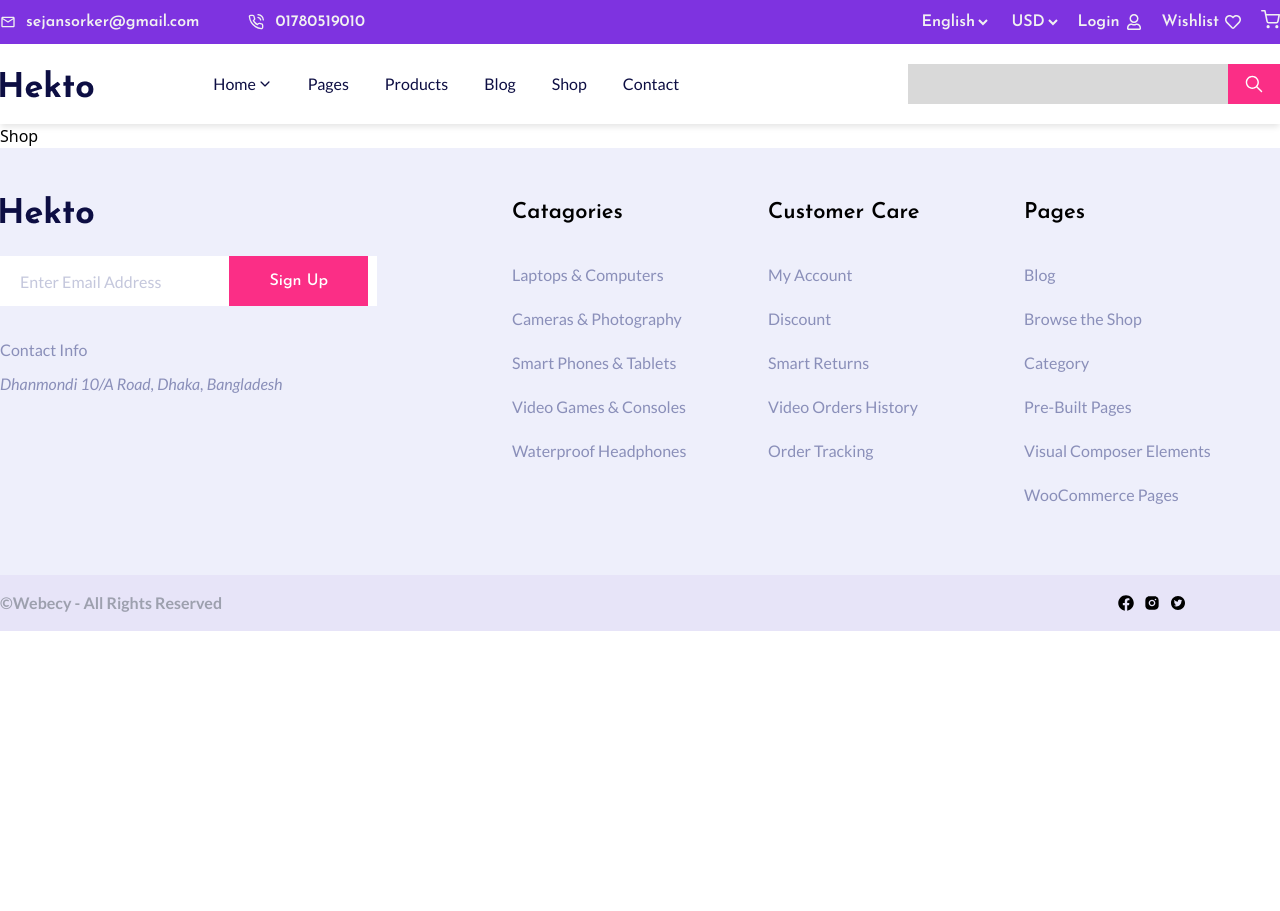
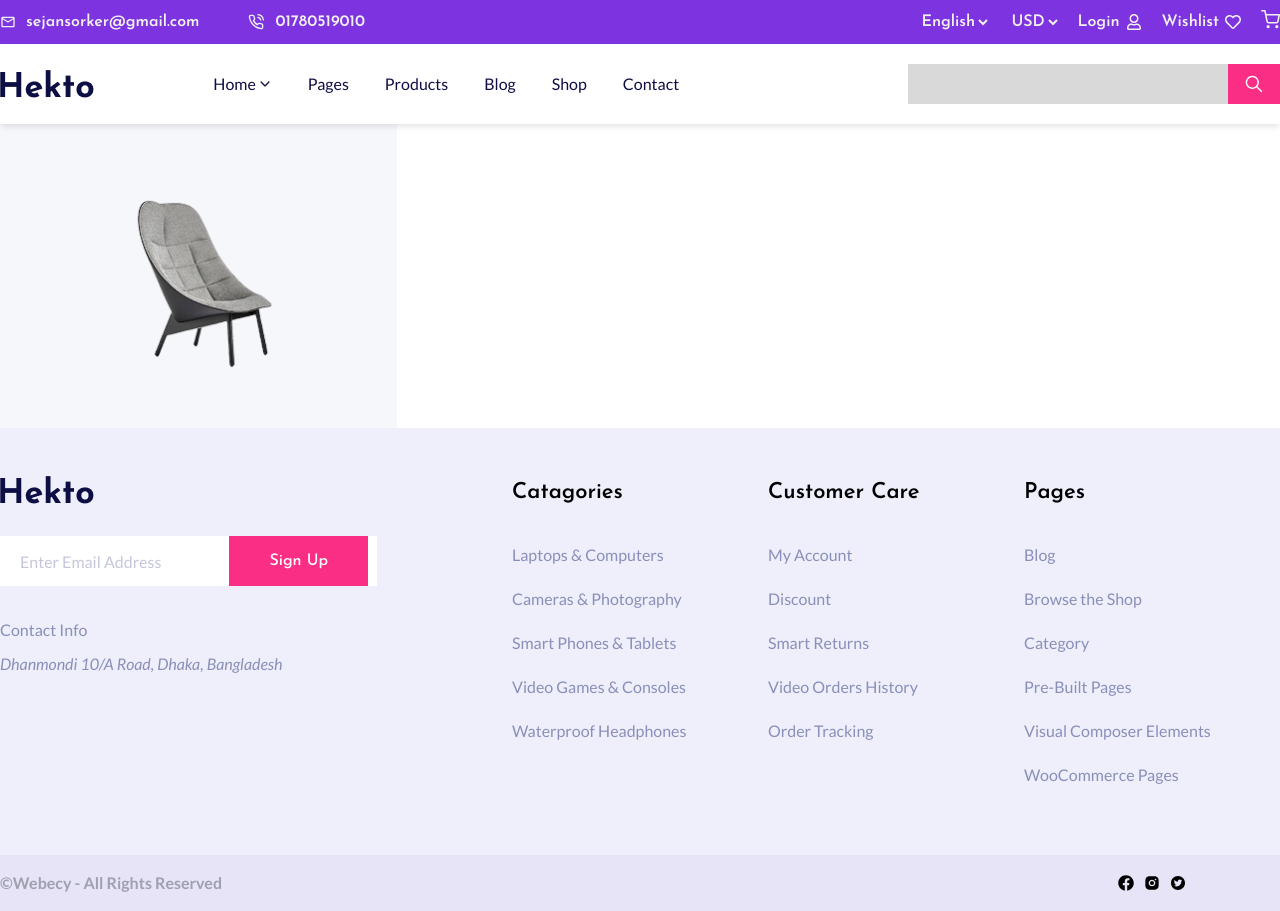
Before and after one commit to sejansorker/Hekto-Project, a React (Vite) app: page /shop in a window 1280 px wide. Before the commit the page ends 800 px from the top, so only its background shows below. Built offline with nearby package versions, Linux system fonts and the light colour scheme; no server answers.

Commit message:
shop page start

```diff
--- a/src/pages/Shop.jsx
+++ b/src/pages/Shop.jsx
@@ -1,9 +1,25 @@
-import React from 'react'
+import React, { useContext } from 'react'
+import { ProductApi } from '../components/ContextApi'
+import Container from '../components/Container'
+import { CiHeart, CiShoppingCart } from 'react-icons/ci'
+import { FaSearchPlus } from 'react-icons/fa'
+import One from "../assets/one.png"
+const Shop = () => {
+  const data = useContext(ProductApi)
+  return (
+    <div>
+      <Container>
+        <div className="">
+           <div className="w-[31%]">
+            <div className="bg-[#F6F7FB] flex justify-center items-center py-13">
+              <img src={One} className='w-50 h-50' alt="" />
+            </div>
+            <div className="">
 
-const Shop = () => {
-  return (
-    <div>Shop
-
+              </div>
+           </div>
+        </div>
+      </Container>
     </div>
   )
 }
```
Also changed, not shown: src/assets/one.png (added).
